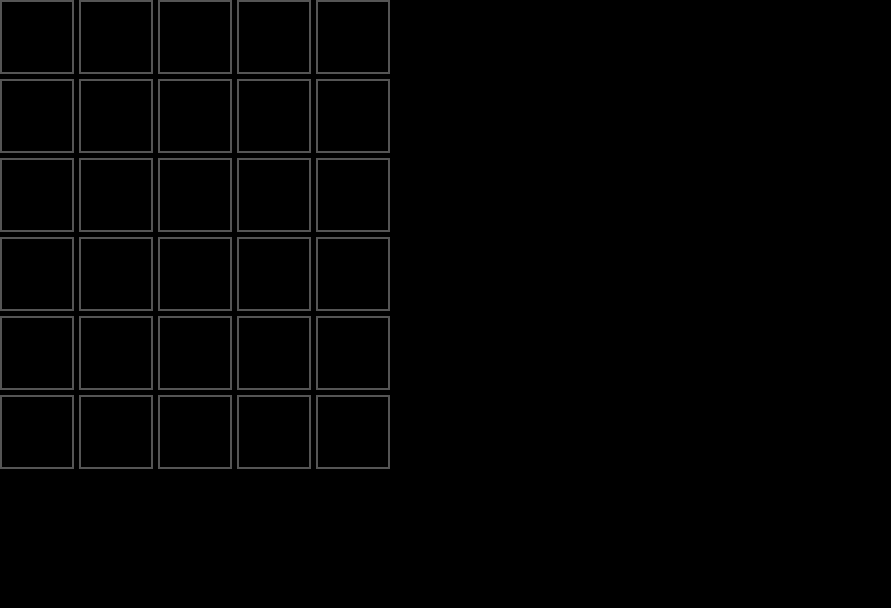
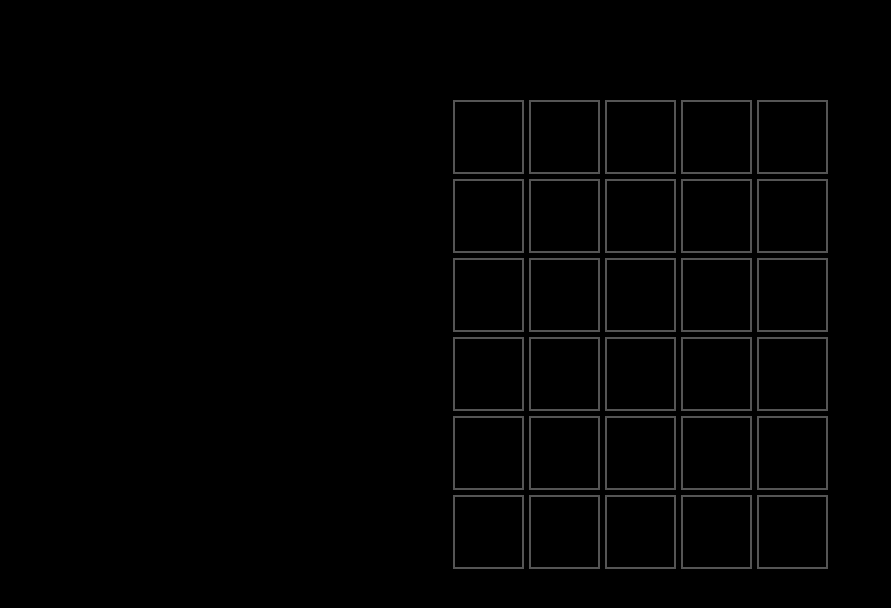
Before and after one commit to AndreaAguado/wordle-in-typescript, a React (Create React App) app: page / in a window 1280 px wide. Shown: the top 608 px of the page, without its empty margins (0-891 px from the left). Built offline with nearby package versions, Linux system fonts and the light colour scheme.

Commit message:
center boxes in page

```diff
--- a/src/components/Wordle.tsx
+++ b/src/components/Wordle.tsx
@@ -5,6 +5,7 @@ import RowCurrent from './RowCurrent';
 import { GameStatus } from "./types";
 import useWindow from '../hooks/useWindow';
 import { getWordOfTheDay, isValidWord } from '../service/request';
+import styles from '../styles/wordle.module.scss';
 
 const Wordle = () => {
 
@@ -112,7 +113,7 @@ const Wordle = () => {
     useWindow("keydown", handleKeyDown);
 
     return(
-        <div>
+        <div className={styles.mainContainer}>
             {completedWords.map((word,i)=>(
                     <RowCompleted key={i} word={word} solution={wordOfTheDay}/>
             ))}
--- /dev/null
+++ b/src/styles/wordle.module.scss
@@ -0,0 +1,6 @@
+@import "./variables.scss";
+
+.mainContainer {
+  width: ($size * 5) + ($gap * 5);
+  margin: 100px auto;
+}
```
